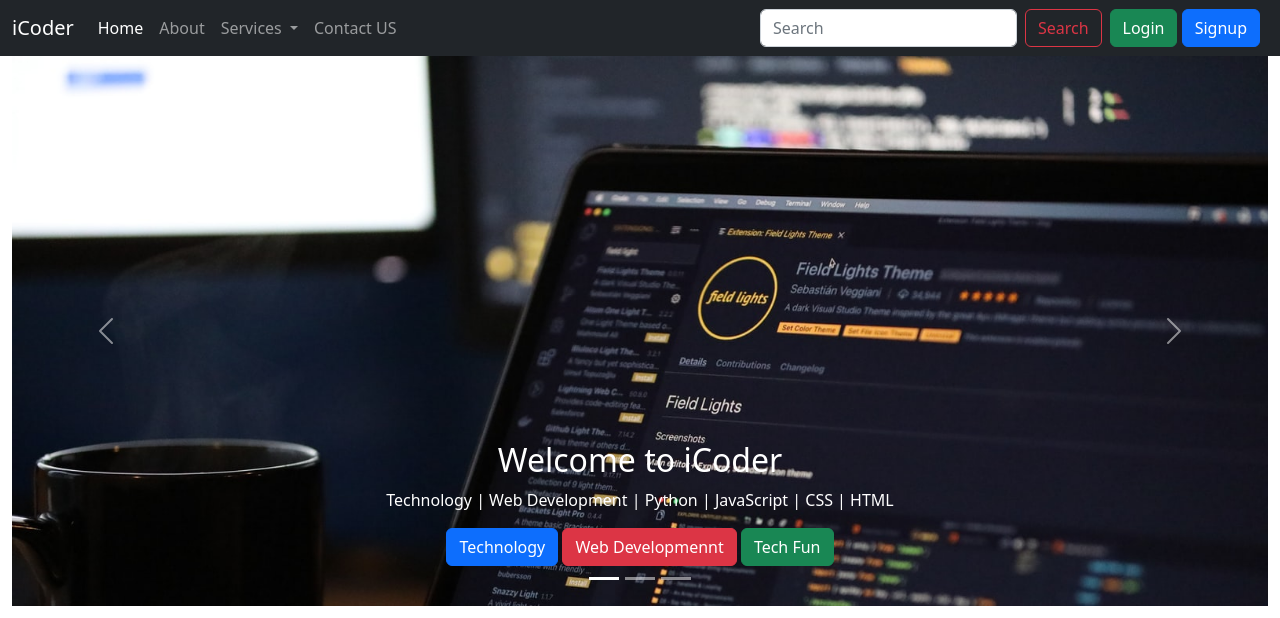
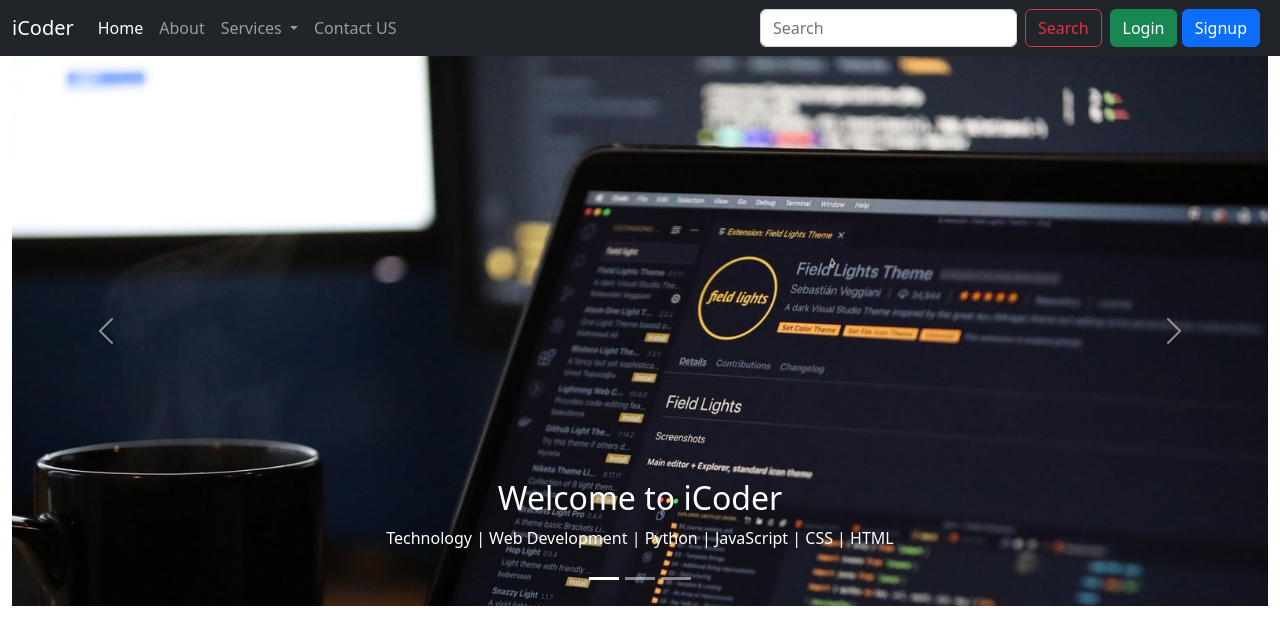
Before and after one commit to ishahab95/icoder_project, a plain HTML site: page index.html in a window 1280 px wide. Shown: the top 618 px of the page. Drawn offline with nearby package versions, Linux system fonts and the light colour scheme.

Commit message:
button disable

```diff
--- a/index.html
+++ b/index.html
@@ -159,9 +159,9 @@
                     <div class="carousel-caption me-auto d-md-block">
                         <h2>Welcome to iCoder</h2>
                         <p>Technology | Web Development | Python | JavaScript | CSS | HTML </p>
-                        <button class="btn btn-primary">Technology</button>
+                        <!-- <button class="btn btn-primary">Technology</button>
                         <button class="btn btn-danger">Web Developmennt</button>
-                        <button class="btn btn-success">Tech Fun</button>
+                        <button class="btn btn-success">Tech Fun</button> -->
 
                     </div>
                 </div>
@@ -170,9 +170,9 @@
                     <div class="carousel-caption d-none d-md-block">
                         <h2>Coding Blog</h2>
                         <p>Technology | Web Development | Python | JavaScript | CSS | HTML </p>
-                        <button class="btn btn-primary">Technology</button>
+                        <!-- <button class="btn btn-primary">Technology</button>
                         <button class="btn btn-danger">Web Developmennt</button>
-                        <button class="btn btn-success">Tech Fun</button>
+                        <button class="btn btn-success">Tech Fun</button> -->
                     </div>
                 </div>
                 <div class="carousel-item">
@@ -180,9 +180,9 @@
                     <div class="carousel-caption d-none d-md-block">
                         <h2>The Best Coding Blog</h2>
                         <p>Technology | Web Development | Python | JavaScript | CSS | HTML </p>
-                        <button class="btn btn-primary">Technology</button>
+                        <!-- <button class="btn btn-primary">Technology</button>
                         <button class="btn btn-danger">Web Developmennt</button>
-                        <button class="btn btn-success">Tech Fun</button>
+                        <button class="btn btn-success">Tech Fun</button> -->
                     </div>
                 </div>
             </div>
```
